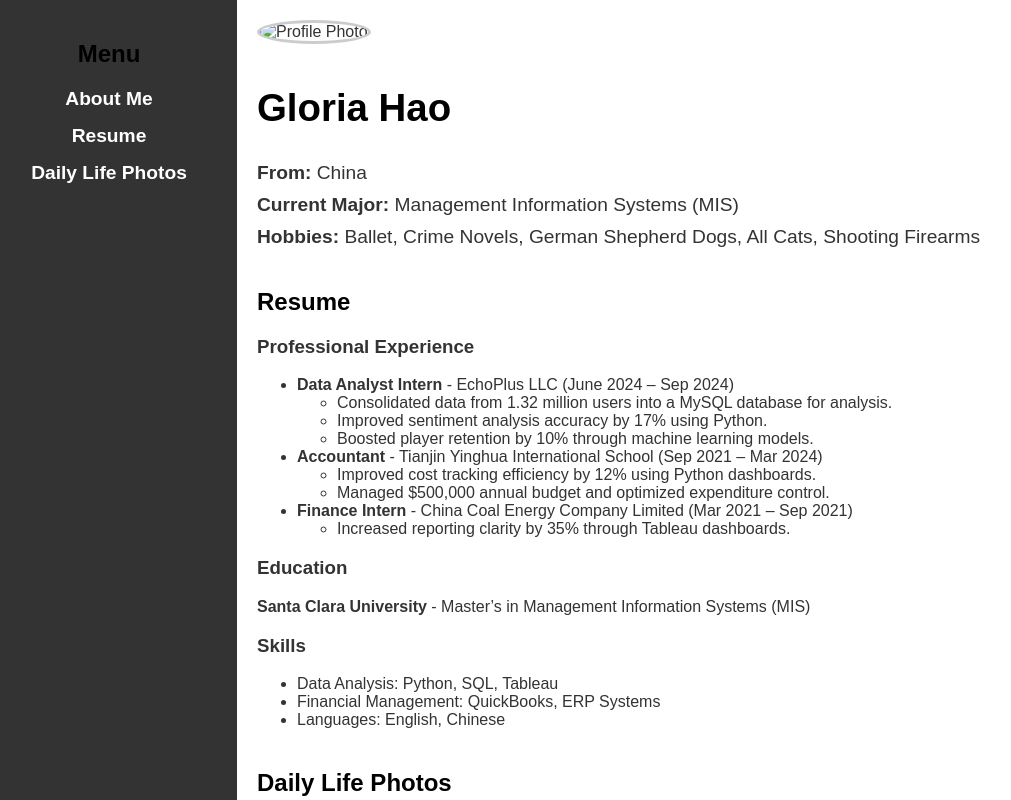
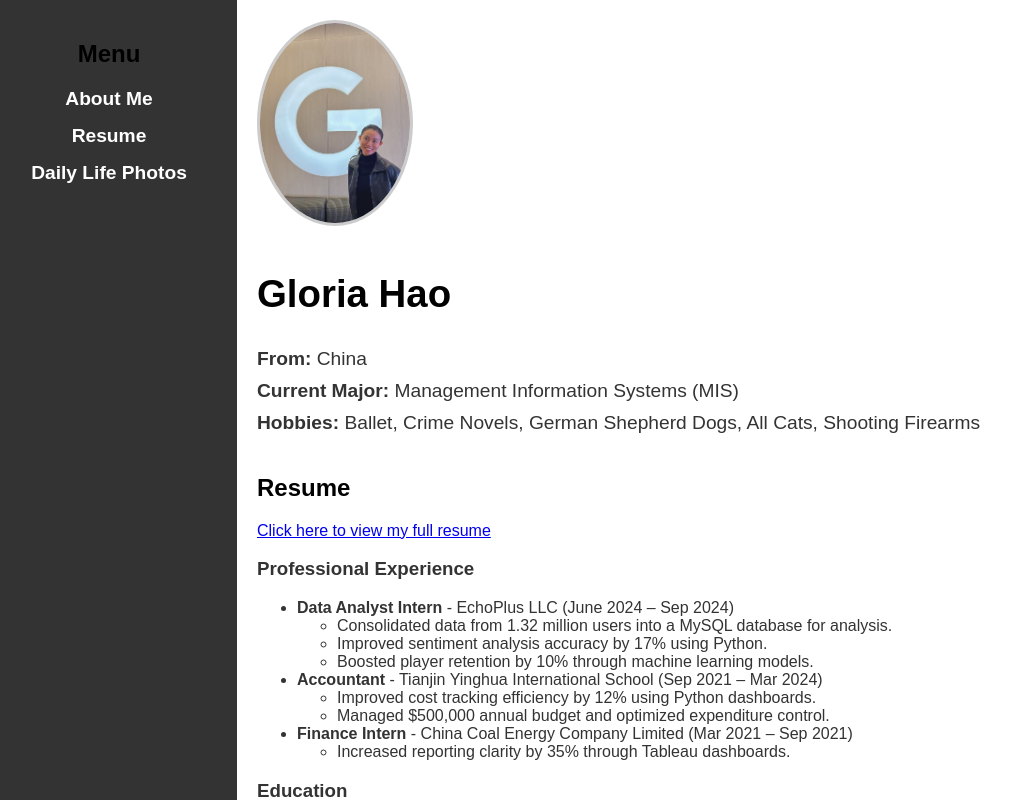
Before and after one commit to Gloria050/Gloria050.github.io, a plain HTML site: page index.html in a window 1280 px wide. Shown: the whole page, without its empty margins (19-1030 px from the left). Drawn offline with Linux system fonts and the light colour scheme.

Commit message:
Update index.html

```diff
--- a/index.html
+++ b/index.html
@@ -23,7 +23,7 @@
             <!-- 关于我 -->
             <section id="about" class="section">
                 <div class="header">
-                    <img src="your-photo.jpg" alt="Profile Photo" class="profile-photo">
+                    <img src="WechatIMG798.jpg" alt="Profile Photo" class="profile-photo">
                 </div>
                 <div class="intro">
                     <h1>Gloria Hao</h1>
@@ -36,6 +36,7 @@
             <!-- 简历部分 -->
             <section id="resume" class="section">
                 <h2>Resume</h2>
+                <p><a href="Gloria.html" target="_blank">Click here to view my full resume</a></p>
                 <h3>Professional Experience</h3>
                 <ul>
                     <li><strong>Data Analyst Intern</strong> - EchoPlus LLC (June 2024 – Sep 2024)
@@ -78,7 +79,7 @@
                         <p>At the Shooting Range with Classmates</p>
                     </div>
                     <div class="photo">
-                        <img src="8241736453531_.pic.jpg" alt="German Shepherd Dog" />
+                        <img src="WechatIMG825.jpg" alt="German Shepherd Dog" />
                         <p>My Favorite Dog</p>
                     </div>
                     <div class="photo">
```
